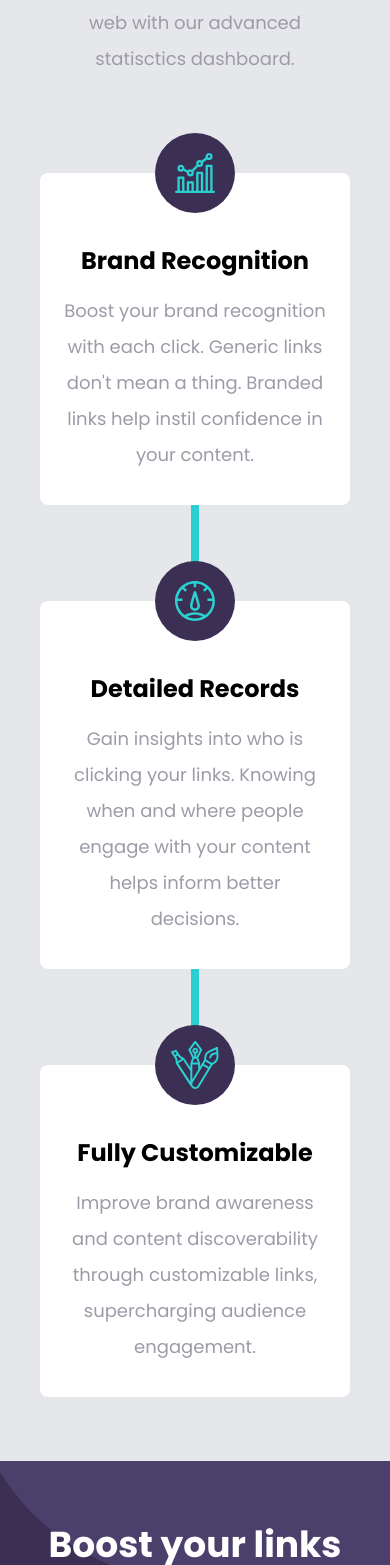
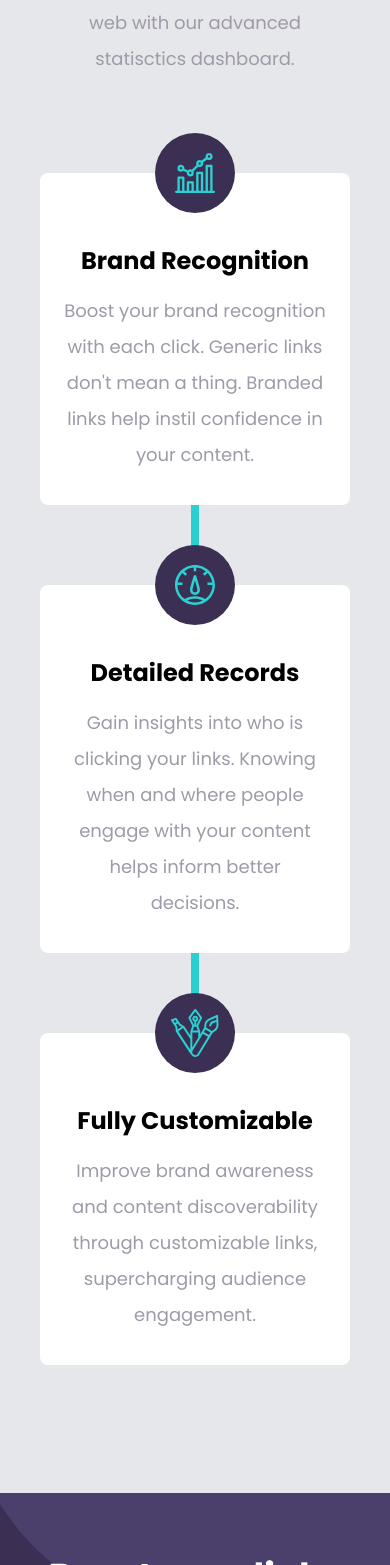
Before and after one commit to radoRandriamahandry/url-shorening, a Vue app: page / in a window 390 px wide. Shown: the part 1510-3075 px from the top of the page. Built offline with nearby package versions, Linux system fonts and the light colour scheme.

Commit message:
style: fix cards top position for small device in cardsItem component

```diff
--- a/src/components/layouts/Cards.vue
+++ b/src/components/layouts/Cards.vue
@@ -10,7 +10,7 @@
 
     <!-- END line -->
 
-    <div class="flex flex-col justify-between gap-16 lg:flex-row lg:gap-7">
+    <div class="flex flex-col justify-between gap-20 lg:flex-row lg:gap-7">
       <CardsItem
         :image="firstCard.image"
         :title="firstCard.title"
@@ -20,13 +20,13 @@
         :image="secondCard.image"
         :title="secondCard.title"
         :content="secondCard.content"
-        class="top-8"
+        class="lg:top-8"
       />
       <CardsItem
         :image="thirdCard.image"
         :title="thirdCard.title"
         :content="thirdCard.content"
-        class="top-16"
+        class="lg:top-16"
       />
     </div>
   </section>
```
